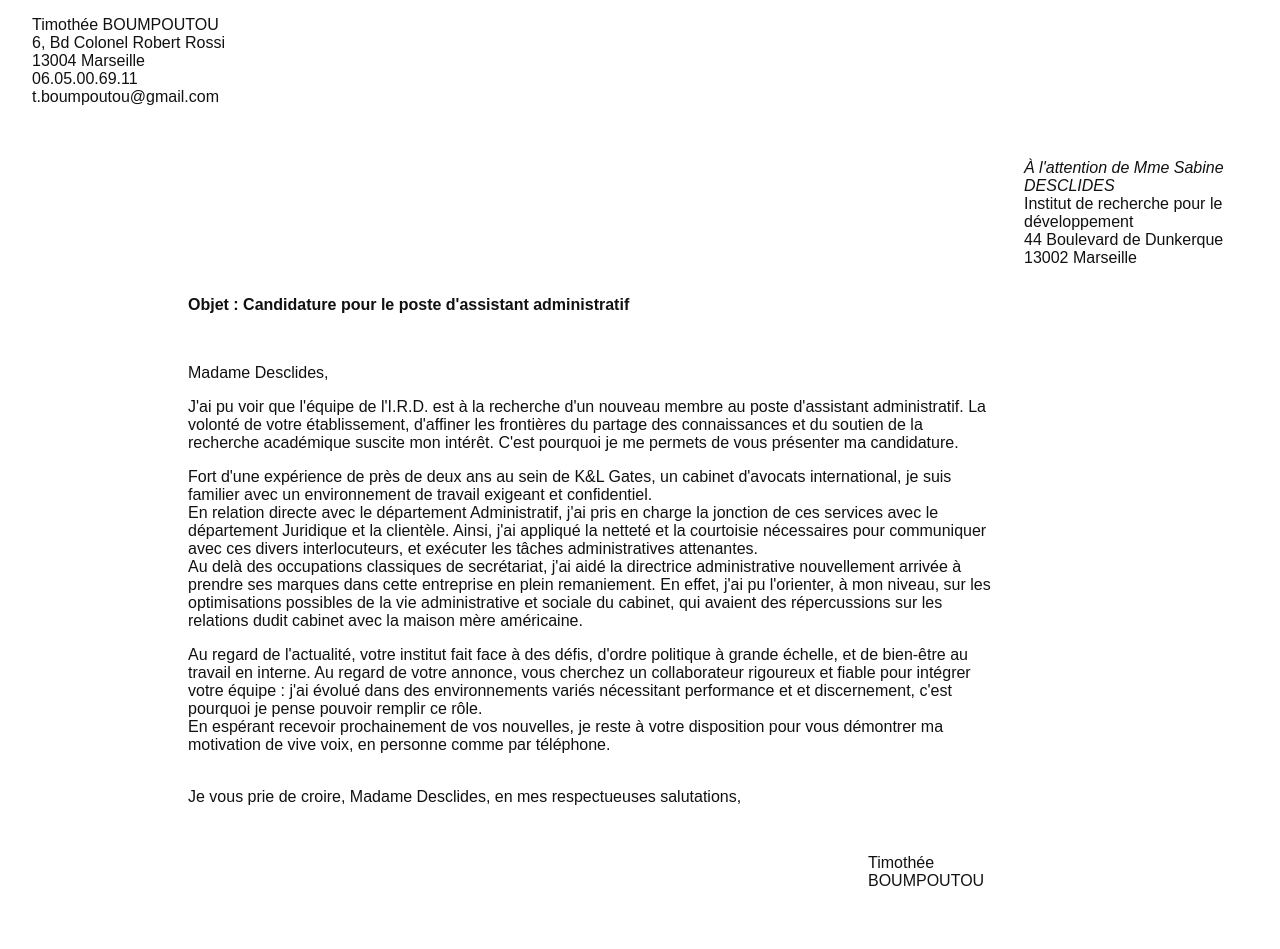
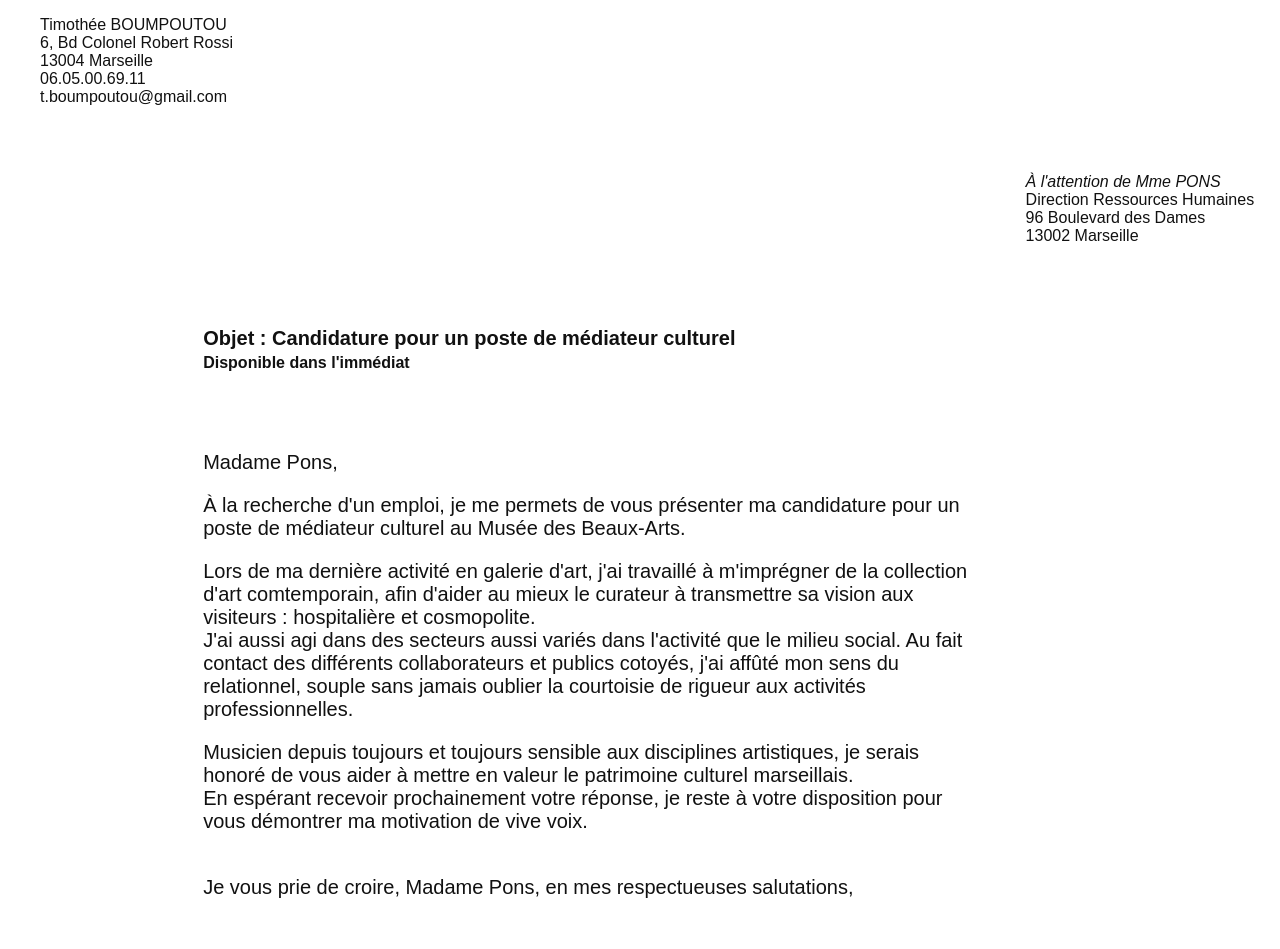
Before and after one commit to bumpewto/motiv, a website built with Parcel: page index.html in a window 1280 px wide. Shown: the top 949 px of the page. Built offline with nearby package versions, Linux system fonts and the light colour scheme; files whose address does not match are found by name.

Commit message:
chore: Candidature spontanee Mairie Marseille

```diff
--- a/index.html
+++ b/index.html
@@ -21,55 +21,41 @@
     </section>
     <section class="dest">
       <p>
-        <i>À l'attention de Mme Sabine DESCLIDES </i><br />
-        Institut de recherche pour le développement <br />
-        44 Boulevard de Dunkerque<br />
+        <i>À l'attention de Mme PONS </i><br />
+        Direction Ressources Humaines <br />
+        96 Boulevard des Dames<br />
         13002 Marseille<br />
       </p>
     </section>
     <h1 class="object">
-      Objet : Candidature pour le poste d'assistant administratif
+      Objet : Candidature pour un poste de médiateur culturel<br />
+      <span class="dispo">Disponible dans l'immédiat</span>
     </h1>
     <section class="message">
-      Madame Desclides, <br />
+      Madame Pons, <br />
       <p>
-        J'ai pu voir que l'équipe de l'I.R.D. est à la recherche d'un nouveau
-        membre au poste d'assistant administratif. La volonté de votre
-        établissement, d'affiner les frontières du partage des connaissances et
-        du soutien de la recherche académique suscite mon intérêt. C'est
-        pourquoi je me permets de vous présenter ma candidature.
+        À la recherche d'un emploi, je me permets de vous présenter ma
+        candidature pour un poste de médiateur culturel au Musée des Beaux-Arts.
       </p>
       <p>
-        Fort d'une expérience de près de deux ans au sein de K&L Gates, un
-        cabinet d'avocats international, je suis familier avec un environnement
-        de travail exigeant et confidentiel.
-        <br />
-        En relation directe avec le département Administratif, j'ai pris en
-        charge la jonction de ces services avec le département Juridique et la
-        clientèle. Ainsi, j'ai appliqué la netteté et la courtoisie nécessaires
-        pour communiquer avec ces divers interlocuteurs, et exécuter les tâches
-        administratives attenantes.
-        <br />
-        Au delà des occupations classiques de secrétariat, j'ai aidé la
-        directrice administrative nouvellement arrivée à prendre ses marques
-        dans cette entreprise en plein remaniement. En effet, j'ai pu
-        l'orienter, à mon niveau, sur les optimisations possibles de la vie
-        administrative et sociale du cabinet, qui avaient des répercussions sur
-        les relations dudit cabinet avec la maison mère américaine.
+        Lors de ma dernière activité en galerie d'art, j'ai travaillé à
+        m'imprégner de la collection d'art comtemporain, afin d'aider au mieux
+        le curateur à transmettre sa vision aux visiteurs : hospitalière et
+        cosmopolite. <br />
+        J'ai aussi agi dans des secteurs aussi variés dans l'activité que le
+        milieu social. Au fait contact des différents collaborateurs et publics
+        cotoyés, j'ai affûté mon sens du relationnel, souple sans jamais oublier
+        la courtoisie de rigueur aux activités professionnelles.
       </p>
       <p>
-        Au regard de l'actualité, votre institut fait face à des défis, d'ordre
-        politique à grande échelle, et de bien-être au travail en interne. Au
-        regard de votre annonce, vous cherchez un collaborateur rigoureux et
-        fiable pour intégrer votre équipe : j'ai évolué dans des environnements
-        variés nécessitant performance et et discernement, c'est pourquoi je
-        pense pouvoir remplir ce rôle. <br />
-        En espérant recevoir prochainement de vos nouvelles, je reste à votre
-        disposition pour vous démontrer ma motivation de vive voix, en personne
-        comme par téléphone.
+        Musicien depuis toujours et toujours sensible aux disciplines
+        artistiques, je serais honoré de vous aider à mettre en valeur le
+        patrimoine culturel marseillais. <br />
+        En espérant recevoir prochainement votre réponse, je reste à votre
+        disposition pour vous démontrer ma motivation de vive voix.
       </p>
       <p>
-        <br />Je vous prie de croire, Madame Desclides, en mes respectueuses
+        <br />Je vous prie de croire, Madame Pons, en mes respectueuses
         salutations,
       </p>
     </section>
--- a/src/styles.css
+++ b/src/styles.css
@@ -16,7 +16,7 @@
 
 html {
   box-sizing: border-box;
-  font-size: 16px;
+  font-size: 20px;
 }
 
 .page {
@@ -28,21 +28,26 @@ html {
   margin-bottom: 0;
 
   display: grid;
-  grid: 12% 12% 5% auto 10% / 10% auto 10% 20%;
+  grid: 12% 12% 10% auto 10% / 10% auto 10% 20%;
   gap: 2rem;
 }
 .send {
   grid-column: 1 / span 2;
+  font-size: 0.8rem;
 }
 .dest {
   grid-column: 4;
   grid-row: 2;
+  font-size: 0.8rem;
 }
 .object {
   grid-column: 2 / span 2;
   grid-row: 3;
 
   font-size: inherit;
+}
+.dispo {
+  font-size: 0.8rem;
 }
 .message {
   grid-column: 2 / span 2;
```
